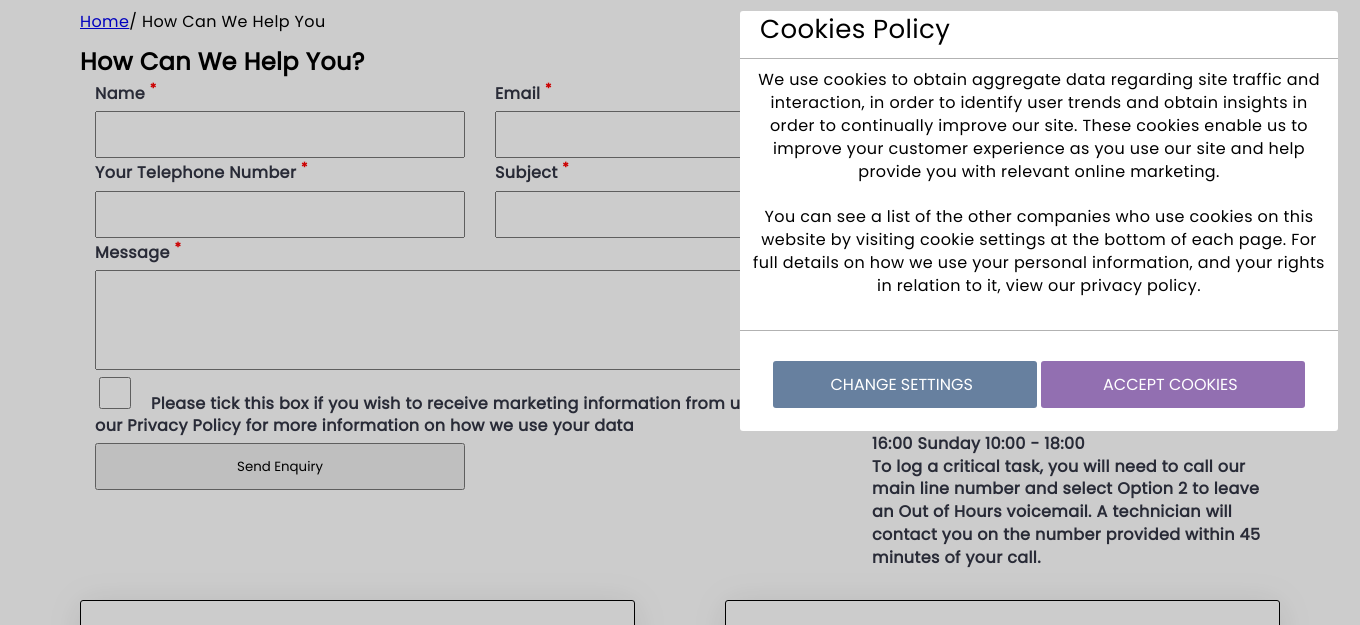
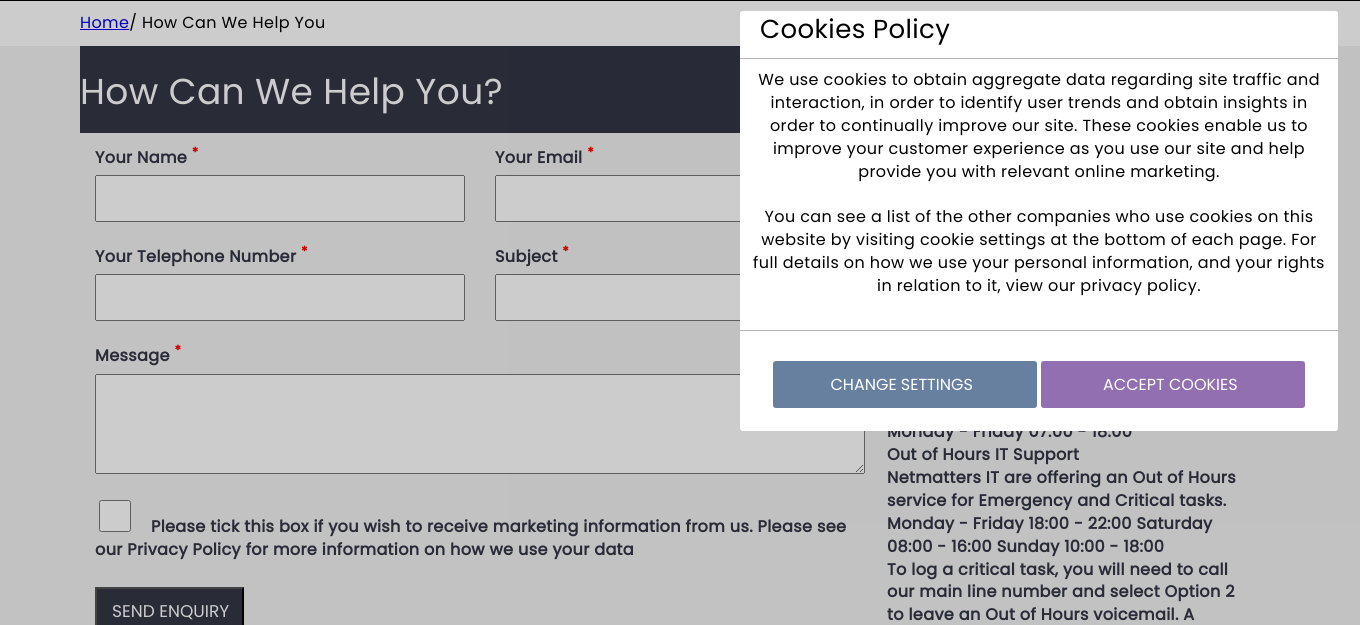
Before and after one commit to StewartHitchcock/php-reflection-2, a PHP site: page /contact-page.php in a window 1360 px wide. Shown: the part 239-864 px from the top of the page. Run offline with PHP 8.4, Linux system fonts and the light colour scheme; some libraries are stand-ins or nearby versions.

Commit message:
test push

```diff
--- a/contact-page.php
+++ b/contact-page.php
@@ -5,43 +5,52 @@
     include('inc/header.php');
 ?>
 
-
+<div class="top-cntct-ctn-bckgrnd">
     <div class="top-cntct-ctn media">
         <a href="index.php">Home </a>
         <p> / How Can We Help You</p>
+    </div>
+</div>
+<div class="background-contact">
+    <div class = "header-cntct-bckgrnd">
+        <div class="media header-cntct">
+            <h2>How Can We Help You?</h2>
+        </div>
     </div>
     <div class="cntct-layout media">
         <div class="cntct-layout-left">
 
             <form method="post" action="connect.php">
-            <h2>How Can We Help You?</h2>
+
                 <ul class="form">
                     <li>
-                    <p>Name <sup class="sup">*</sup></p>
-                    <input class="nameinput" id="inputName" type="text" value="" name="name" >
+                        <p>Your Name <sup class="sup">*</sup></p>
+                        <input class="nameinput" id="inputName" type="text" value="" name="name">
                     </li>
                     <li>
-                    <p>Email <sup class="sup">*</sup></p>
-                    <input class="emailinput" id="inputEmail" type="text" value="" name="email" >
+                        <p>Your Email <sup class="sup">*</sup></p>
+                        <input class="emailinput" id="inputEmail" type="text" value="" name="email">
                     </li>
                     <li>
                         <p>Your Telephone Number <sup class="sup">*</sup></p>
-                    <input class="telephoneinput" id="inputTelephone" type="text" value="" name="telephone"   >
+                        <input class="telephoneinput" id="inputTelephone" type="text" value="" name="telephone">
                     </li>
                     <li>
                         <p>Subject <sup class="sup">*</sup></p>
-                    <input class="subjectinput" id="inputSubject" type="text" value="" name="subject" >
+                        <input class="subjectinput" id="inputSubject" type="text" value="" name="subject">
                     </li>
                     <li>
                         <p>Message <sup class="sup">*</sup></p>
-                    <textarea class="messageinput" id="inputMessage" type="text" name="message" value=""> </textarea>
+                        <textarea class="messageinput" id="inputMessage" type="text" name="message"
+                            value=""> </textarea>
 
                     </li>
                     <li id="checkbox">
-                    <p><input type="checkbox">Please tick this box if you wish to receive marketing information from us. Please see our Privacy Policy for more information on how we use your data </p>
+                        <p><input type="checkbox">Please tick this box if you wish to receive marketing information from
+                            us. Please see our Privacy Policy for more information on how we use your data </p>
                     </li>
                     <li>
-                    <input type="button" value="Send Enquiry" name = "submit" id="submit">
+                        <input type="submit" value="Send Enquiry" name="submit" id="submit">
                     </li>
                 </ul>
             </form>
@@ -110,7 +119,7 @@
             </div>
         </div>
     </div>
-
+</div>
 
 <?php
     include('inc/footer.php');
--- a/css/style.css
+++ b/css/style.css
@@ -1569,15 +1569,55 @@
   }
 }
 
+.background-contact {
+  background-color: #f2f2f2;
+}
+
+.top-cntct-ctn-bckgrnd {
+  border-top: black solid 1px;
+}
+
 .top-cntct-ctn {
-  display: flex;
+  display: none;
   height: 45px;
   align-items: center;
 }
+@media screen and (min-width: 768px) {
+  .top-cntct-ctn {
+    display: flex;
+  }
+}
+
+.header-cntct-bckgrnd {
+  width: 100%;
+  background-color: #333645;
+}
+@media screen and (min-width: 992px) {
+  .header-cntct-bckgrnd {
+    background-color: #f2f2f2;
+  }
+}
+
+.header-cntct {
+  padding-top: 20px;
+  background-color: #333645;
+  color: white;
+  height: 87px;
+}
+.header-cntct h2 {
+  font-size: 36px;
+  margin-bottom: 50px;
+  font-weight: 400;
+}
 
 .cntct-layout {
   display: flex;
-  flex-direction: row;
+  flex-direction: column-reverse;
+}
+@media screen and (min-width: 1259px) {
+  .cntct-layout {
+    flex-direction: row;
+  }
 }
 .cntct-layout .cntct-layout-left {
   width: 66%;
@@ -1588,10 +1628,11 @@
   display: flex;
   flex-direction: row;
   flex-wrap: wrap;
+  padding-right: 30px;
 }
 .cntct-layout .cntct-layout-left .form li {
   list-style-type: none;
-  padding: 0px 15px;
+  padding: 10px 15px;
 }
 .cntct-layout .cntct-layout-left .form li p {
   color: #333645;
@@ -1637,6 +1678,7 @@
   width: 33%;
   display: flex;
   flex-direction: column;
+  padding: 15px;
 }
 .cntct-layout .cntct-layout-right p {
   font-size: 16px;
--- a/js/functions.js
+++ b/js/functions.js
@@ -6,67 +6,67 @@
 
 const submit = document.querySelector('#submit');
 
-// function disableButton() {
-//     submit.disabled = true;
-//  }
+function disableButton() {
+    submit.disabled = true;
+ }
 
-//  function enableButton() {
-//     submit.disabled = false;
-//  }
+ function enableButton() {
+    submit.disabled = false;
+ }
 
 
 submit.addEventListener('click', () =>{
 
 if(nameField.value === ""){
     nameField.classList.add('error');
-    // disableButton();
-    // setTimeout(enableButton, 1000);
+    disableButton();
+    setTimeout(enableButton, 1000);
 
 } else if (nameField.value != "") {
     nameField.classList.remove('error');
-    // enableButton();
+    enableButton();
 }
 
 if(emailField.value.match(/^\w+([.-]?\w+)@\w+([.-]?\w+)(.\w{2,3})+$/)) {
     emailField.classList.remove('error');
-    // enableButton();
+    enableButton();
 
 } else {
     emailField.classList.add('error');
-    // disableButton();
-    // setTimeout(enableButton, 1000);
+    disableButton();
+    setTimeout(enableButton, 1000);
 
 }
 
 if(telephoneField.value.length > 10) {
     telephoneField.classList.remove('error');
-    // enableButton();
+    enableButton();
 
 } else {
     telephoneField.classList.add('error');
-    // disableButton();
-    // setTimeout(enableButton, 1000);
+    disableButton();
+    setTimeout(enableButton, 1000);
 
 }
 
 if(subjectField.value === ""){
     subjectField.classList.add('error');
-    // disableButton();
-    // setTimeout(enableButton, 1000);
+    disableButton();
+    setTimeout(enableButton, 1000);
 
 } else if (subjectField.value != "") {
     subjectField.classList.remove('error');
-    // enableButton();
+    enableButton();
 }
 
 if(messageField.value.length == 1 ){
     messageField.classList.add('error');
-    // disableButton();
-    // setTimeout(enableButton, 1000);
+    disableButton();
+    setTimeout(enableButton, 1000);
 
     } else if (messageField.value.length > 1) {
     messageField.classList.remove('error');
-    // enableButton();
+    enableButton();
 }
 
 
--- a/scss/layout/_contact.scss
+++ b/scss/layout/_contact.scss
@@ -14,16 +14,66 @@
     }
 }
 
+.background-contact{
+    background-color: #f2f2f2;
+}
+
+
+.top-cntct-ctn-bckgrnd{
+    border-top: black solid 1px;
+}
 
 .top-cntct-ctn{
-    display: flex;
+    display: none;
     height: 45px;
     align-items: center;
+
+
+    @media screen and (min-width: 768px){
+        display: flex;
+    }
+
+}
+
+.header-cntct-bckgrnd{
+
+    width: 100%;
+    background-color: $nm-blue;
+
+    @media screen and (min-width: 992px){
+
+        background-color: #f2f2f2;
+    }
+}
+
+
+
+.header-cntct{
+
+    padding-top: 20px;
+    background-color: $nm-blue;
+    color: white;
+    height: 87px;
+
+
+    h2{
+        font-size: 36px;
+        margin-bottom: 50px;
+        font-weight: 400;
+
+    }
+
+
 }
 
 .cntct-layout{
     display: flex;
-    flex-direction: row;
+    flex-direction: column-reverse;
+
+    @media screen and (min-width: 1259px){
+        flex-direction: row;
+    }
+
 
     .cntct-layout-left{
         width: 66%;
@@ -34,10 +84,11 @@
             display:flex;
             flex-direction: row;
             flex-wrap: wrap;
+            padding-right: 30px;
 
             li{
                 list-style-type: none;
-                padding: 0px 15px;
+                padding: 10px 15px;
 
                 p{
                     color: $nm-blue;
@@ -102,6 +153,7 @@
         width: 33%;
         display: flex;
         flex-direction: column;
+        padding: 15px;
 
        p{
            font-size: 16px;
```
Also changed, not shown: other parts of css/style.css (+30 -17 lines), other parts of scss/layout/_contact.scss (+34 -12 lines), 1 other file. Lines whose indentation alone changed are shown as unchanged.
